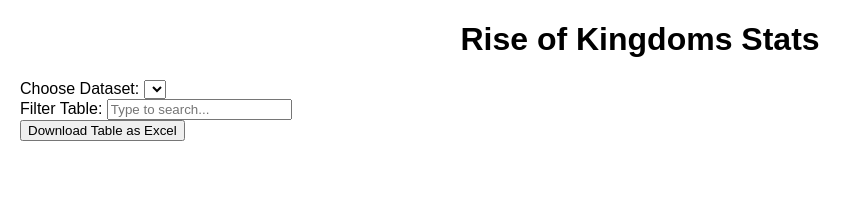
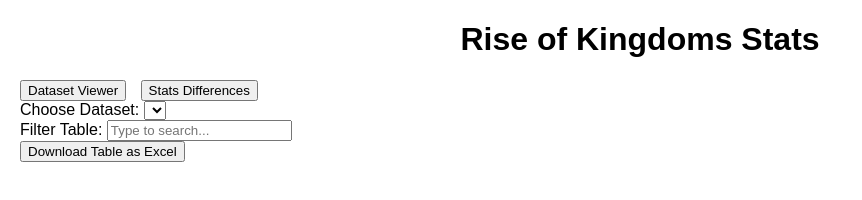
Before and after one commit to WhiteTigger13/rok-stats, a plain HTML site: page index.html in a window 1280 px wide. Shown: the whole page, without its empty margins (0-862 px from the left). Drawn offline with Linux system fonts and the light colour scheme; no server answers.

Commit message:
Update index.html

```diff
--- a/index.html
+++ b/index.html
@@ -3,12 +3,33 @@
 <head>
     <meta charset="UTF-8">
     <meta name="viewport" content="width=device-width, initial-scale=1.0">
-    <title>Rise of Kingdoms Stats</title>
+    <title>1599 ROK Stats</title>
     <link rel="stylesheet" href="style.css">
+    <style>
+        .tab {
+            display: none;
+        }
+
+        .tab.active {
+            display: block;
+        }
+
+        .tabs-menu button {
+            margin-right: 10px;
+        }
+    </style>
 </head>
 <body>
     <h1>Rise of Kingdoms Stats</h1>
 
+    <!-- Tabs menu -->
+    <div class="tabs-menu">
+        <button onclick="showTab('tab1')">Dataset Viewer</button>
+        <button onclick="showTab('tab2')">Stats Differences</button>
+    </div>
+
+    <!-- First tab: Dataset Viewer -->
+    <div id="tab1" class="tab active">
         <!-- Dropdown to select dataset -->
         <div>
             <label for="dataset-select">Choose Dataset:</label>
@@ -33,6 +54,14 @@
                 <tbody id="table-body"></tbody>
             </table>
         </div>
+    </div>
+
+    <!-- Second tab: Stats Differences -->
+    <div id="tab2" class="tab">
+        <h2>Stats Differences</h2>
+        <button onclick="calculateStatsDifferences()">Calculate Differences</button>
+        <div id="stats-differences"></div>
+    </div>
 
     <script src="script.js"></script>
 </body>
```
Lines whose indentation alone changed are shown as unchanged.
